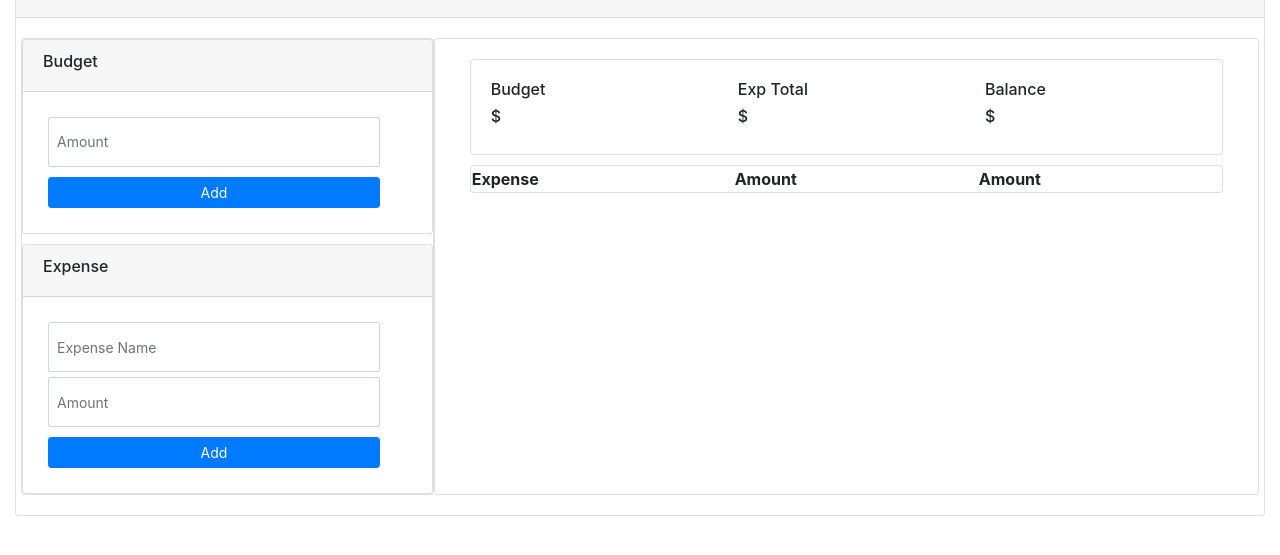
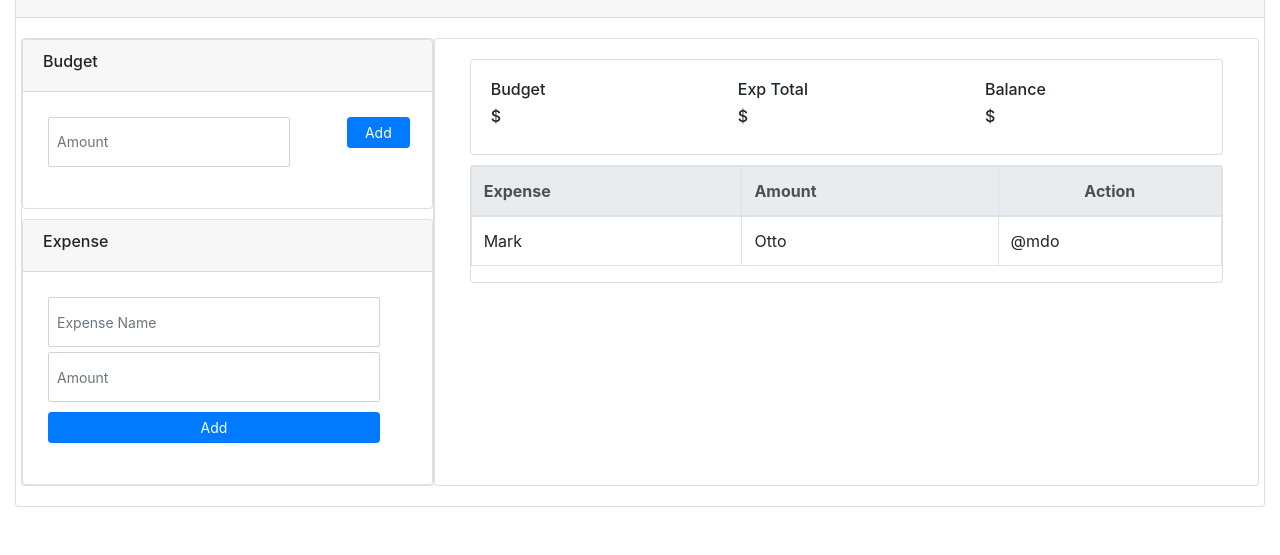
Before and after one commit to ealpha072/Budget-App, a plain HTML site: page index.html in a window 1280 px wide. Shown: the part 65-620 px from the top of the page. Drawn offline with nearby package versions, Linux system fonts and the light colour scheme.

Commit message:
Styling divs

```diff
--- a/index.html
+++ b/index.html
@@ -18,18 +18,20 @@
                 <h4 class="text-center">Budget Tracker</h4>
             </div>
             <div class="card-body row">
-                <div class="card col-lg-4 col-md-4 col-sm-5 col-12" id="forms">
+                <div class="card col-lg-4 col-md-4 col-sm-4 col-12" id="forms">
                     <div class="card row" id="budget-amount">
                         <div class="card-header">
                             <h6>Budget</h6>
                         </div>
                         <div class="card-body">
                             <form action="">
-                                <div class="input">
+                                <div class="form-group row">
+                                    <div class="col-lg-9 col-md-6">
                                         <input type="number" placeholder="Amount" class="form-control form-control-sm">
                                     </div>
-                                <div class="button">
+                                    <div class="col-lg-3 col-md-6">
                                         <button type="submit" class="btn btn-sm btn-primary">Add</button>
+                                    </div>
                                 </div>
                             </form>
                         </div>
@@ -39,6 +41,7 @@
                             <h6>Expense</h6>
                         </div>
                         <div class="card-body">
+                            <div class="form-group">
                                 <form action="">
                                     <div class="input">
                                         <input type="text" placeholder="Expense Name" class="form-control form-control-sm">
@@ -51,7 +54,8 @@
                             </div>
                         </div>
                     </div>
-                <div class="card col-lg-8 col-md-8 col-sm-7 col-12" id="tracker">
+                </div>
+                <div class="card col-lg-8 col-md-8 col-sm-8 col-12" id="tracker">
                     <div class="card-body">
                         <div class="card">
                             <div class="card-body row">
@@ -70,13 +74,21 @@
                             </div>
                         </div>
                         <div class="card" style="margin-top: 10px;">
-                            <table>
-                                <thead>
-                                    <th>Expense</th>
-                                    <th>Amount</th>
-                                    <th>Amount</th>
+                            <table class="table table-bordered table-hover">
+                                <thead class="thead-light">
+                                    <tr>
+                                        <th scope="col">Expense</th>
+                                        <th scope="col">Amount</th>
+                                        <th scope="col" class="text-center">Action</th>
+                                    </tr>
                                 </thead>
-                                <tbody></tbody>
+                                <tbody>
+                                    <tr>
+                                        <td>Mark</td>
+                                        <td>Otto</td>
+                                        <td>@mdo</td>
+                                    </tr>
+                                </tbody>
                             </table>
                         </div>
                     </div>
```
Lines whose indentation alone changed are shown as unchanged.
